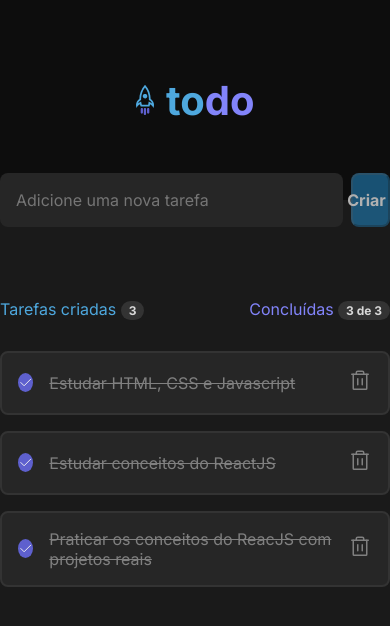
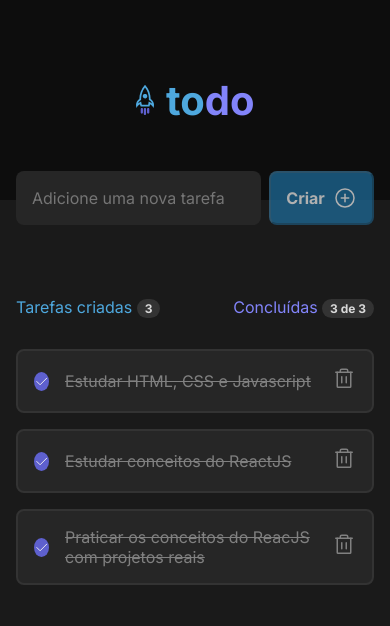
Before and after one commit to jp-freitas/todo-app, a React (Vite) app: page / in a window 390 px wide. Shown: the top 626 px of the page. Built offline with nearby package versions, Linux system fonts and the light colour scheme.

Commit message:
Adding some resposibility to the application.

```diff
--- a/src/App.module.css
+++ b/src/App.module.css
@@ -6,3 +6,9 @@
   align-items: center;
   justify-content: center;
 }
+
+@media (max-width: 768px) {
+  .container {
+    padding: 1rem;
+  }
+}
--- a/src/components/NewTask.module.css
+++ b/src/components/NewTask.module.css
@@ -52,3 +52,17 @@ form button:disabled {
 form button svg {
   margin-left: 0.5rem;
 }
+
+@media (max-width: 768px) {
+  .container {
+    margin: -2.8rem auto;
+  }
+
+  form input {
+    width: 70%;
+  }
+
+  form button {
+    width: 30%;
+  }
+}
```
